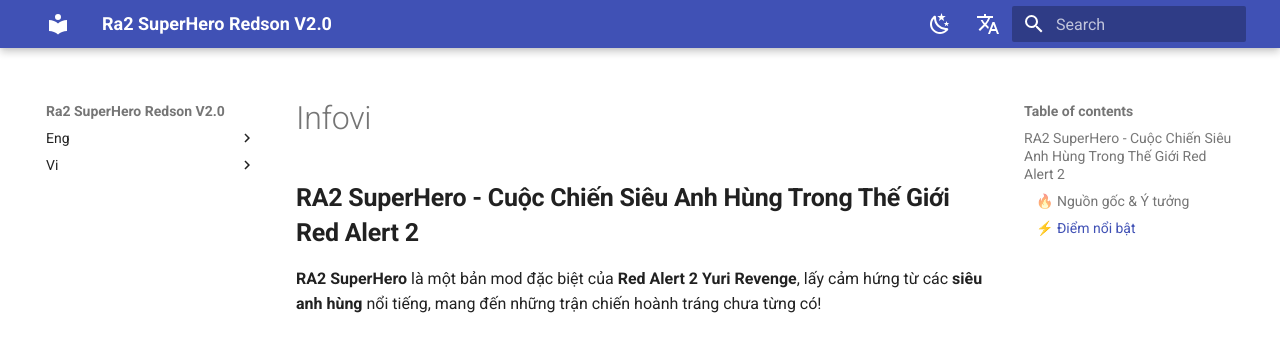
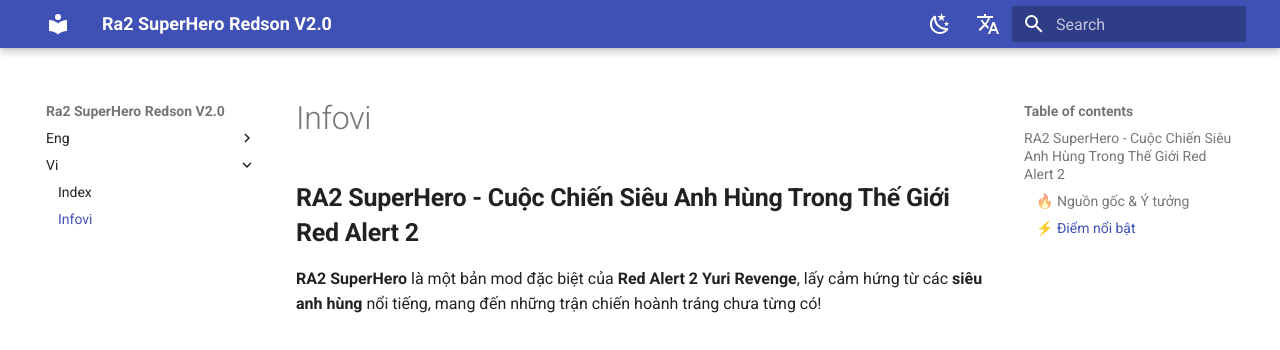
Before and after one commit to ra2redson/ra2redson.github.io, an MkDocs documentation site: the page built from docs/vi/infovi.md, in a window 1280 px wide. Shown: the top 350 px of the page. Built offline with MkDocs 1.6.1 and Material for MkDocs 9.7.7, drawn with Linux system fonts in a browser that asks for light colours; comment, search, counter and statistics services are not loaded.

Commit message:
🔄 Auto-update mkdocs.yml

```diff
--- a/mkdocs.yml
+++ b/mkdocs.yml
@@ -5,6 +5,7 @@ nav:
     Index: eng/index.md
 - Vi:
     Index: vi/index.md
+    Infovi: vi/infovi.md
 extra:
   alternate:
   - name: 🇻🇳 Tiếng Việt
```
